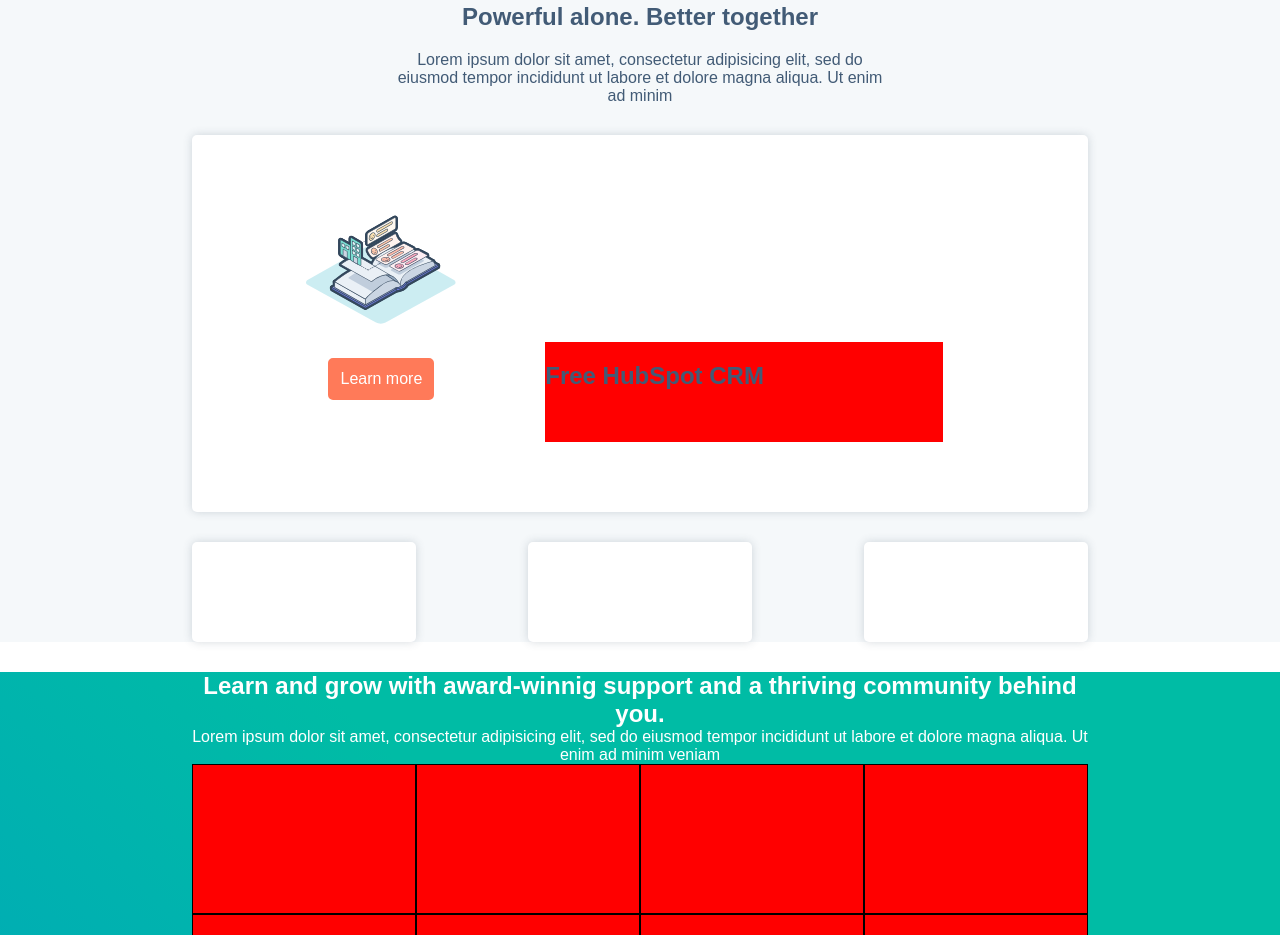
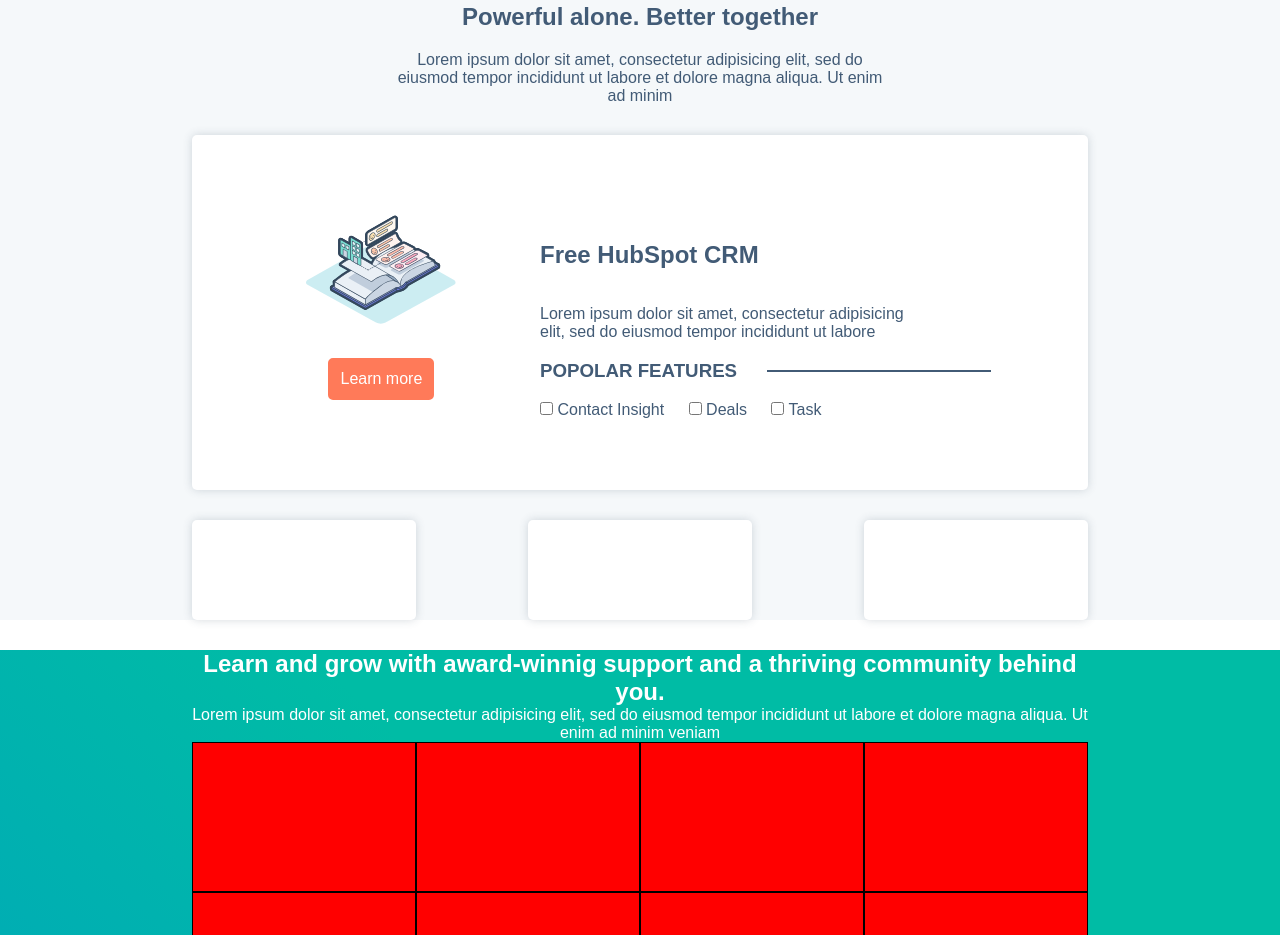
Before and after one commit to SbalzerDavide/htmlcss-hubspot, a plain HTML site: page index.html in a window 1280 px wide. Shown: the part 950-1885 px from the top of the page. Drawn offline with Linux system fonts and the light colour scheme.

Commit message:
central block

```diff
--- a/css/styles.css
+++ b/css/styles.css
@@ -21,6 +21,10 @@ li{
 a{
   text-decoration: none;
   color: white;
+}
+
+[checkbox]{
+  background: black;
 }
 
 .button{
@@ -169,7 +173,7 @@ main .central h2{
   margin: 20px 0;
 }
 
-main .central p{
+main .top-central p{
   margin: auto;
   width: 80%;
 }
@@ -180,6 +184,7 @@ main .central .block{
   border-radius: 5px;
   box-shadow: 0px 0px 10px 0px rgba(51,71,91,0.20);
   padding: 50px;
+  position: relative;
 }
 
 /* left */
@@ -203,15 +208,58 @@ main .central .block .button{
 /* right */
 main .central .block .block-right{
   width: 50%;
-  margin: 20px;
-  background: red;
-  height: 100px;
+  margin: 20px 0;
+  margin-right: 100px;
   display: inline-block;
+  position: absolute;
+  right: 0;
+}
+
+main .central .block .block-right h2{
+  line-height: 60px;
+}
+
+
+main .central .block .block-right p{
+  margin-right: 60px;
+}
+
+main .central .block .block-right h3{
+  line-height: 60px;
+}
+
+main .central .block .block-right h3,
+main .central .block .block-right hr{
+  display: inline-block;
+}
+main .central .block .block-right .two-elements{
+  position: relative;
+}
+
+main .central .block .block-right hr{
+  width: 50%;
+  position: absolute;
+  top: 50%;
+  transform: translateY(-50%);
+  margin: 0 30px;
+  border: 1px solid #425b76;
+  background-color: #425b76;
+}
+
+main .central .block .block-right ul li{
+  display: inline-block;
+  padding-right: 20px;
 }
 
 
 
 
+
+
+
+
+
+/* COL */
 main .central .col-contenitor::after{
   content: '';
   display: table;
--- a/index.html
+++ b/index.html
@@ -81,6 +81,23 @@
           </div>
           <div class="block-right">
             <h2>Free HubSpot CRM</h2>
+            <p>Lorem ipsum dolor sit amet, consectetur adipisicing elit, sed do eiusmod tempor incididunt ut labore</p>
+            <div class="two-elements">
+              <h3>POPOLAR FEATURES</h3>
+              <hr>
+            </div>
+            <ul>
+              <li>
+                <input type="checkbox" name="" value="contact"> Contact Insight
+              </li>
+              <li>
+                <input type="checkbox" name="" value="contact"> Deals
+              </li>
+              <li>
+                <input type="checkbox" name="" value="contact"> Task
+              </li>
+
+            </ul>
 
           </div>
 
```
